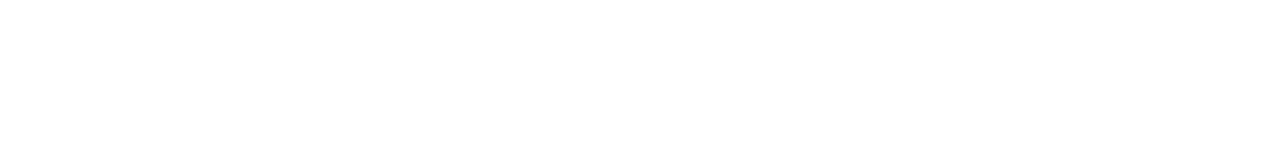
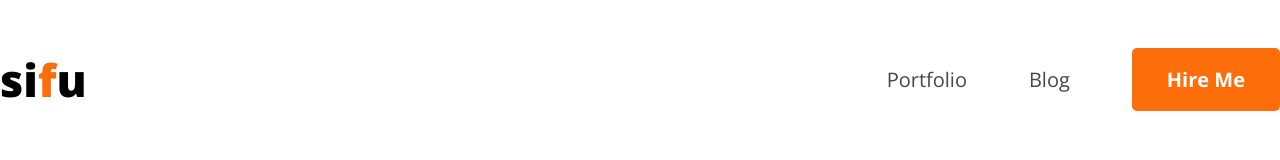
Before and after one commit to sifu57/my_wab_site, a plain HTML site: page index.html in a window 1280 px wide. Drawn offline with nearby package versions, Linux system fonts and the light colour scheme.

Commit message:
nav bar complit

```diff
--- a/css/style.css
+++ b/css/style.css
@@ -0,0 +1,61 @@
+* {
+    margin: 0px;
+    padding: 0px;
+    box-sizing: border-box;
+}
+
+ul {
+    list-style: none;
+}
+
+header nav span {
+    color: #FD6E0A;
+}
+
+header nav h3 {
+    font-family: Open Sans;
+    font-size: 45px;
+    font-style: normal;
+    font-weight: 800;
+    line-height: normal;
+}
+
+header nav {
+    display: flex;
+    justify-content: space-between;
+    margin-top: 48px;
+    align-items: center;
+
+}
+
+header nav>ul {
+    display: flex;
+    column-gap: 62px;
+    align-items: center;
+
+}
+
+header nav ul li button {
+    background-color: #FD6E0A;
+    color: #fff;
+    border-radius: 5px;
+    outline: none;
+    border: none;
+    padding: 18px 35px;
+    font-family: Open Sans;
+    font-size: 20px;
+    font-style: normal;
+    font-weight: 700;
+    line-height: normal;
+}
+
+header nav ul li {
+    color: #474747;
+    font-family: Open Sans;
+    font-size: 20px;
+    font-style: normal;
+    font-weight: 400;
+    line-height: normal;
+
+
+}
--- a/index.html
+++ b/index.html
@@ -6,8 +6,20 @@
     <meta name="viewport" content="width=device-width, initial-scale=1.0">
     <title>My 1st wab site</title>
     <link rel="stylesheet" href="css/style.css">
+    <link href="https://fonts.googleapis.com/css2?family=Open+Sans:wght@300;400;500;600;700;800&display=swap" rel="stylesheet">
 </head>
 <body>
-
+    <header>
+        <nav>
+            <h3>si<span>f</span>u</h3>
+            <ul>
+                <li>Portfolio</li>
+                <li>Blog</li>
+                <li><button>Hire Me</button></li>
+            </ul>
+        </nav>
+    </header>
+    <main></main>
+    <footer></footer>
 </body>
 </html>
```
Also changed, not shown: images/sifu.png (added).
